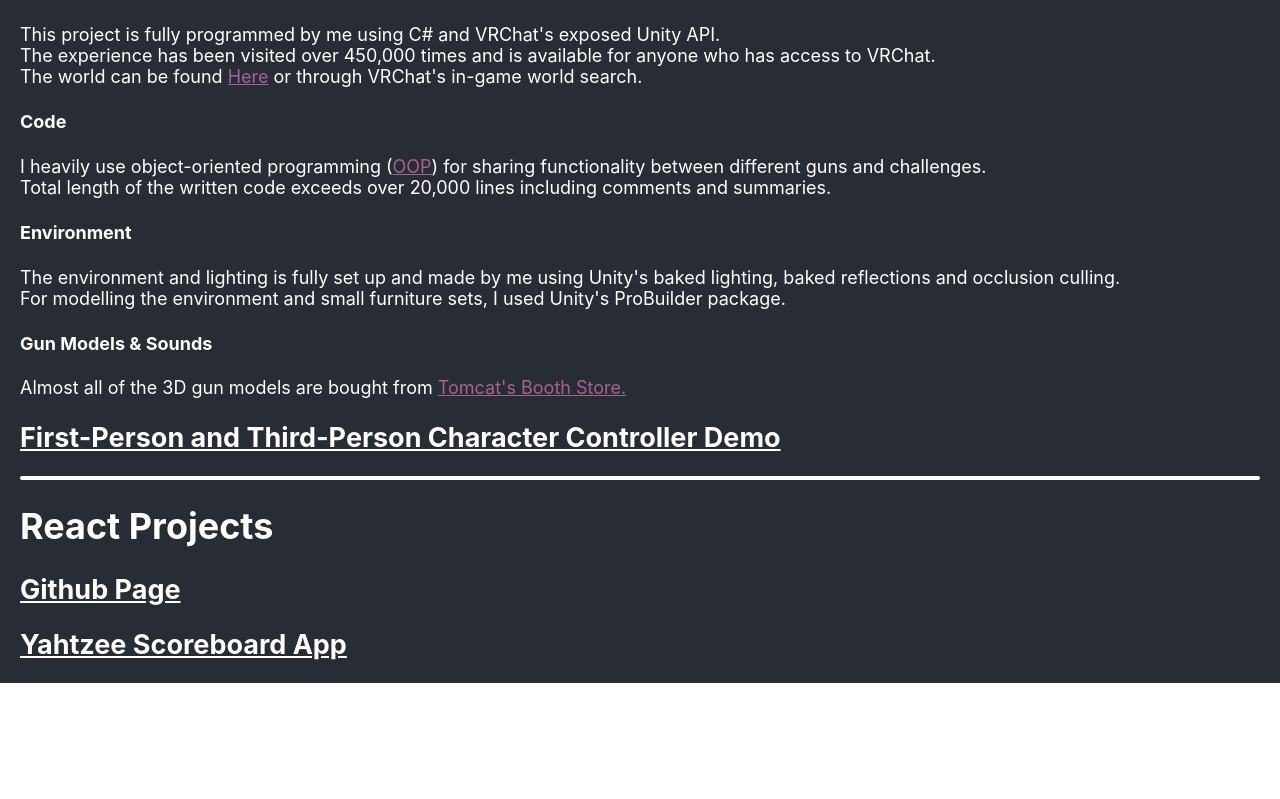
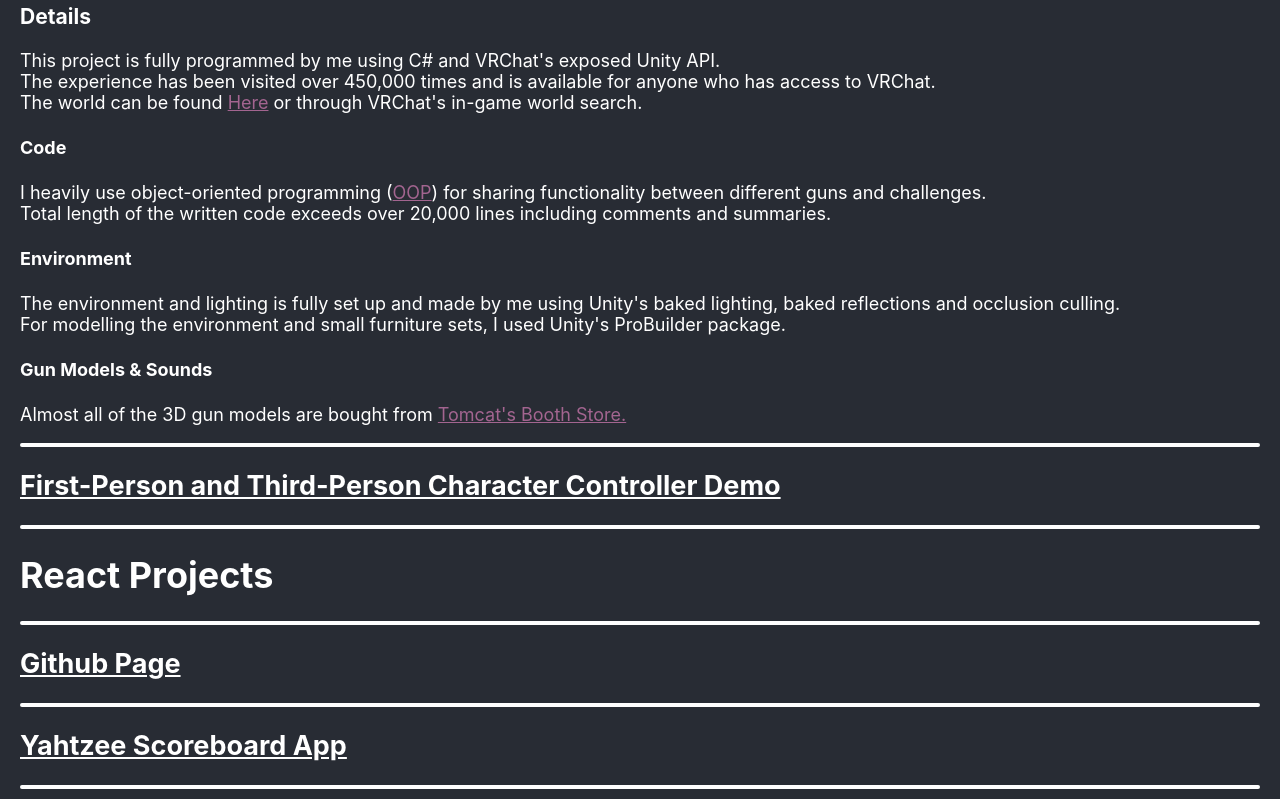
Before and after one commit to Xramu/react-github-pages, a React (Create React App) app: page / in a window 1280 px wide. Shown: the part 1275-2074 px from the top of the page. Before the commit the page ends 1958 px from the top, so only its background shows below. Built offline with nearby package versions, Linux system fonts and the light colour scheme.

Commit message:
Split project info into multiple project based components.

```diff
--- a/src/components/info/ProjectsInfo.tsx
+++ b/src/components/info/ProjectsInfo.tsx
@@ -1,92 +1,37 @@
 import React from "react";
 import HorizontalLine from "../HorizontalLine";
 
-import RamusRangeBanner from "../../img/ramus_range/RamusRangeBanner.jpg";
+import RamusRangeProjectInfo from "./projects/RamusRangeProjectInfo";
+import CharControllerProjectInfo from "./projects/CharControllerProjectInfo";
+import GithubPageProjectInfo from "./projects/GithubPageProjectInfo";
+import YahtzeeAppProjectInfo from "./projects/YahtzeeAppProjectInfo";
 
 function ProjectsInfo() {
   return (
     <div className="Page-section">
       <h1>Unity Projects</h1>
 
-      <h2>
-        <u>Ramu's Gun Range</u>
-      </h2>
+      <HorizontalLine />
 
-      <p>
-        Ramu's Gun Range is an interactive VRChat shooting range experience with
-        detailed gunplay and functionality created with Unity and C#.
-      </p>
+      <RamusRangeProjectInfo />
 
-      <div className="Project-preview">
-        <img
-          src={RamusRangeBanner}
-          alt="Banner of Ramu's Gun Range"
-          className="Project-preview-banner"
-        />
-      </div>
+      <HorizontalLine />
 
-      <h3>Details</h3>
-
-          <p>
-            This project is fully programmed by me using C# and VRChat's exposed
-            Unity API.
-            <br />
-            The experience has been visited over 450,000 times and is available
-            for anyone who has access to VRChat.
-            <br />
-            The world can be found{" "}
-            <a href="https://vrchat.com/home/launch?worldId=wrld_9870aa37-916c-4e90-ba71-b8703c8204b3">
-              Here
-            </a>{" "}
-            or through VRChat's in-game world search.
-          </p>
-
-      <h4>Code</h4>
-
-      <p>
-        I heavily use object-oriented programming (
-        <a href="https://en.wikipedia.org/wiki/Object-oriented_programming">
-          OOP
-        </a>
-        ) for sharing functionality between different guns and challenges.
-        <br />
-        Total length of the written code exceeds over 20,000 lines including
-        comments and summaries.
-      </p>
-
-      <h4>Environment</h4>
-
-      <p>
-        The environment and lighting is fully set up and made by me using
-        Unity's baked lighting, baked reflections and occlusion culling.
-        <br />
-        For modelling the environment and small furniture sets, I used Unity's
-        ProBuilder package.
-      </p>
-
-      <h4>Gun Models & Sounds</h4>
-
-      <p>
-        Almost all of the 3D gun models are bought from{" "}
-        <a href="https://tomcattoybox.booth.pm/">Tomcat's Booth Store.</a>
-        <br />
-      </p>
-
-      <h2>
-        <u>First-Person and Third-Person Character Controller Demo</u>
-      </h2>
+      <CharControllerProjectInfo />
 
       <HorizontalLine />
 
       <h1>React Projects</h1>
 
-      <h2>
-        <u>Github Page</u>
-      </h2>
+      <HorizontalLine />
 
-      <h2>
-        <u>Yahtzee Scoreboard App</u>
-      </h2>
+      <GithubPageProjectInfo />
+
+      <HorizontalLine />
+
+      <YahtzeeAppProjectInfo />
+
+      <HorizontalLine />
     </div>
   );
 }
--- /dev/null
+++ b/src/components/info/projects/CharControllerProjectInfo.tsx
@@ -0,0 +1,13 @@
+import React from 'react'
+
+function CharControllerProjectInfo() {
+  return (
+    <div>
+      <h2>
+        <u>First-Person and Third-Person Character Controller Demo</u>
+      </h2>
+    </div>
+  )
+}
+
+export default CharControllerProjectInfo
--- /dev/null
+++ b/src/components/info/projects/GithubPageProjectInfo.tsx
@@ -0,0 +1,13 @@
+import React from 'react'
+
+function GithubPageProjectInfo() {
+  return (
+    <div>
+      <h2>
+        <u>Github Page</u>
+      </h2>
+    </div>
+  )
+}
+
+export default GithubPageProjectInfo
--- /dev/null
+++ b/src/components/info/projects/RamusRangeProjectInfo.tsx
@@ -0,0 +1,75 @@
+import React from 'react'
+
+import RamusRangeBanner from "../../../img/ramus_range/RamusRangeBanner.jpg";
+
+function RamusRangeProjectInfo() {
+  return (
+    <div>
+      <h2>
+        <u>Ramu's Gun Range</u>
+      </h2>
+
+      <p>
+        Ramu's Gun Range is an interactive VRChat shooting range experience with
+        detailed gunplay and functionality created with Unity and C#.
+      </p>
+
+      <div className="Project-preview">
+        <img
+          src={RamusRangeBanner}
+          alt="Banner of Ramu's Gun Range"
+          className="Project-preview-banner"
+        />
+      </div>
+
+      <h3>Details</h3>
+
+          <p>
+            This project is fully programmed by me using C# and VRChat's exposed
+            Unity API.
+            <br />
+            The experience has been visited over 450,000 times and is available
+            for anyone who has access to VRChat.
+            <br />
+            The world can be found{" "}
+            <a href="https://vrchat.com/home/launch?worldId=wrld_9870aa37-916c-4e90-ba71-b8703c8204b3">
+              Here
+            </a>{" "}
+            or through VRChat's in-game world search.
+          </p>
+
+      <h4>Code</h4>
+
+      <p>
+        I heavily use object-oriented programming (
+        <a href="https://en.wikipedia.org/wiki/Object-oriented_programming">
+          OOP
+        </a>
+        ) for sharing functionality between different guns and challenges.
+        <br />
+        Total length of the written code exceeds over 20,000 lines including
+        comments and summaries.
+      </p>
+
+      <h4>Environment</h4>
+
+      <p>
+        The environment and lighting is fully set up and made by me using
+        Unity's baked lighting, baked reflections and occlusion culling.
+        <br />
+        For modelling the environment and small furniture sets, I used Unity's
+        ProBuilder package.
+      </p>
+
+      <h4>Gun Models & Sounds</h4>
+
+      <p>
+        Almost all of the 3D gun models are bought from{" "}
+        <a href="https://tomcattoybox.booth.pm/">Tomcat's Booth Store.</a>
+        <br />
+      </p>
+    </div>
+  )
+}
+
+export default RamusRangeProjectInfo
--- /dev/null
+++ b/src/components/info/projects/YahtzeeAppProjectInfo.tsx
@@ -0,0 +1,13 @@
+import React from 'react'
+
+function YahtzeeAppProjectInfo() {
+  return (
+    <div>
+      <h2>
+        <u>Yahtzee Scoreboard App</u>
+      </h2>
+    </div>
+  )
+}
+
+export default YahtzeeAppProjectInfo
```
Also changed, not shown: src/components/info/ProjectInfoDropDownBox.tsx (added, +11 -0 lines).
